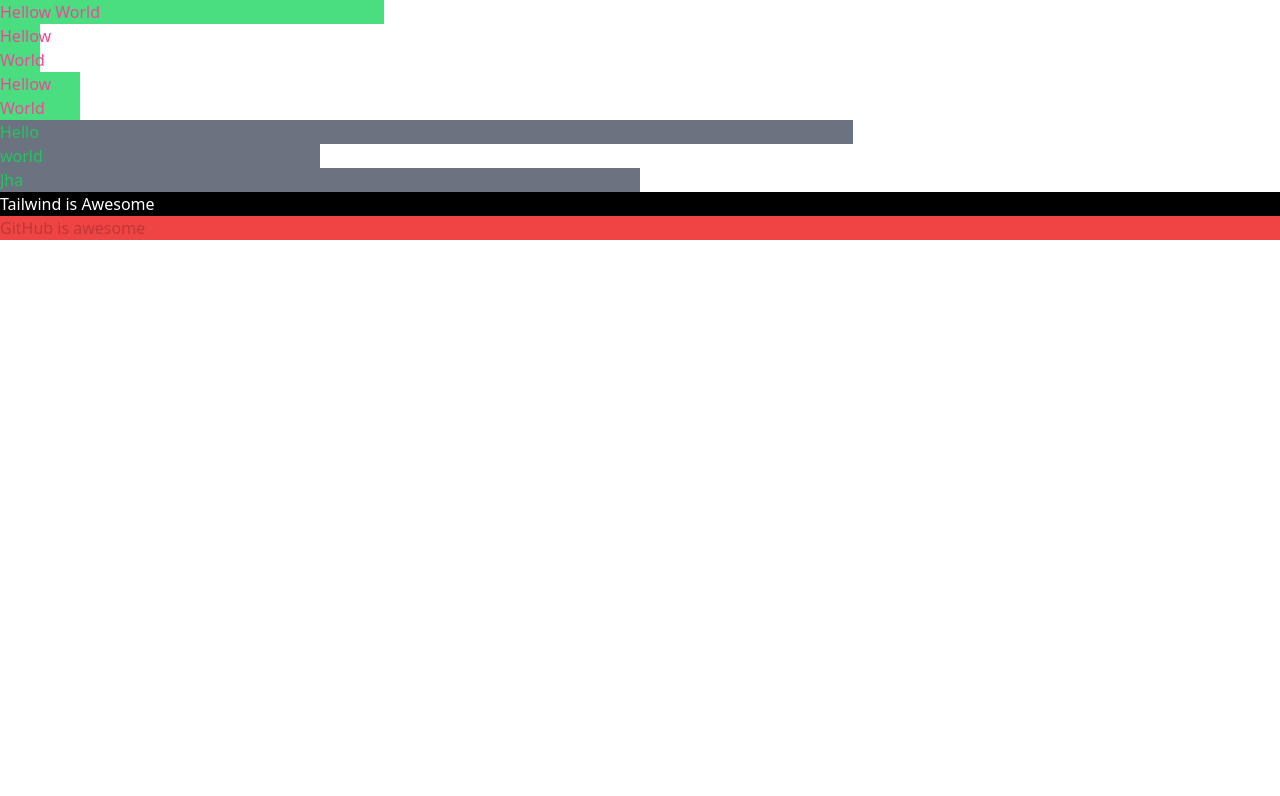
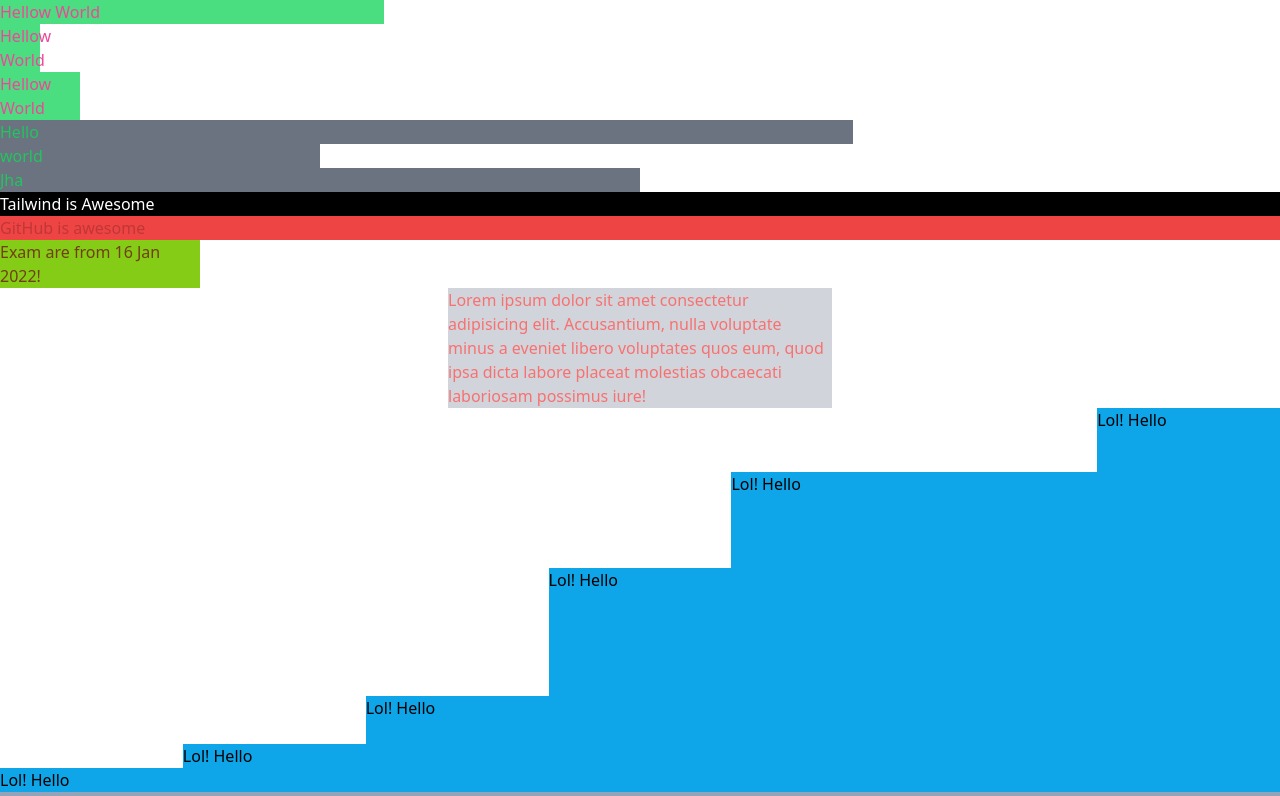
Before and after one commit to 07jhashubham/learn_in_Public, a plain HTML site: page Tailwind CSS/05-sizing/index.html in a window 1280 px wide. Shown: the top 796 px of the page. Drawn offline with nearby package versions, Linux system fonts and the light colour scheme.

Commit message:
Update index.html

```diff
--- a/Tailwind CSS/05-sizing/index.html
+++ b/Tailwind CSS/05-sizing/index.html
@@ -9,9 +9,9 @@
   </head>
   <body>
     <!-- Width -->
-    <div class="bg-green-400 text-pink-500 w-96"  >Hellow World</div>
-    <div class="bg-green-400 text-pink-500 w-10"  >Hellow World</div>
-    <div class="bg-green-400 text-pink-500 w-20"  >Hellow World</div>
+    <div class="bg-green-400 text-pink-500 w-96">Hellow World</div>
+    <div class="bg-green-400 text-pink-500 w-10">Hellow World</div>
+    <div class="bg-green-400 text-pink-500 w-20">Hellow World</div>
 
     <!-- Percentages -->
     <div class="bg-gray-500 text-green-500 w-2/3">Hello</div>
@@ -26,11 +26,30 @@
     <!-- min/max content -->
 
     <!-- Arbitrary width -->
+    <div class="bg-lime-500 text-yellow-900 w-[200px]">
+      Exam are from 16 Jan 2022!
+    </div>
+
+    <!-- Max Width -->
+    <div class="bg-gray-300 text-red-400 max-w-sm mx-auto">
+      Lorem ipsum dolor sit amet consectetur adipisicing elit. Accusantium,
+      nulla voluptate minus a eveniet libero voluptates quos eum, quod ipsa
+      dicta labore placeat molestias obcaecati laboriosam possimus iure!
+    </div>
+
+    <!-- Height (Most of the same options as widths) -->
+    <div class="flex items-end">
+      <div class="bg-sky-500 w-1/6 h-6">Lol! Hello</div>
+      <div class="bg-sky-500 w-1/6 h-12">Lol! Hello</div>
+      <div class="bg-sky-500 w-1/6 h-24">Lol! Hello</div>
+      <div class="bg-sky-500 w-1/6 h-56">Lol! Hello</div>
+      <div class="bg-sky-500 w-2/6 h-80">Lol! Hello</div>
+      <div class="bg-sky-500 w-1/6 h-96">Lol! Hello</div>
 
 
-    <!-- Max Width -->
-
-    <!-- Height (Most of the same options as widths) -->
+    </div>
+    <div class="h-screen bg-slate-400 w-screen">h</div>
+    <div class="h-full bg-slate-400/0 w-screen">h</div>
 
     <!-- Min Height -->
 
```
